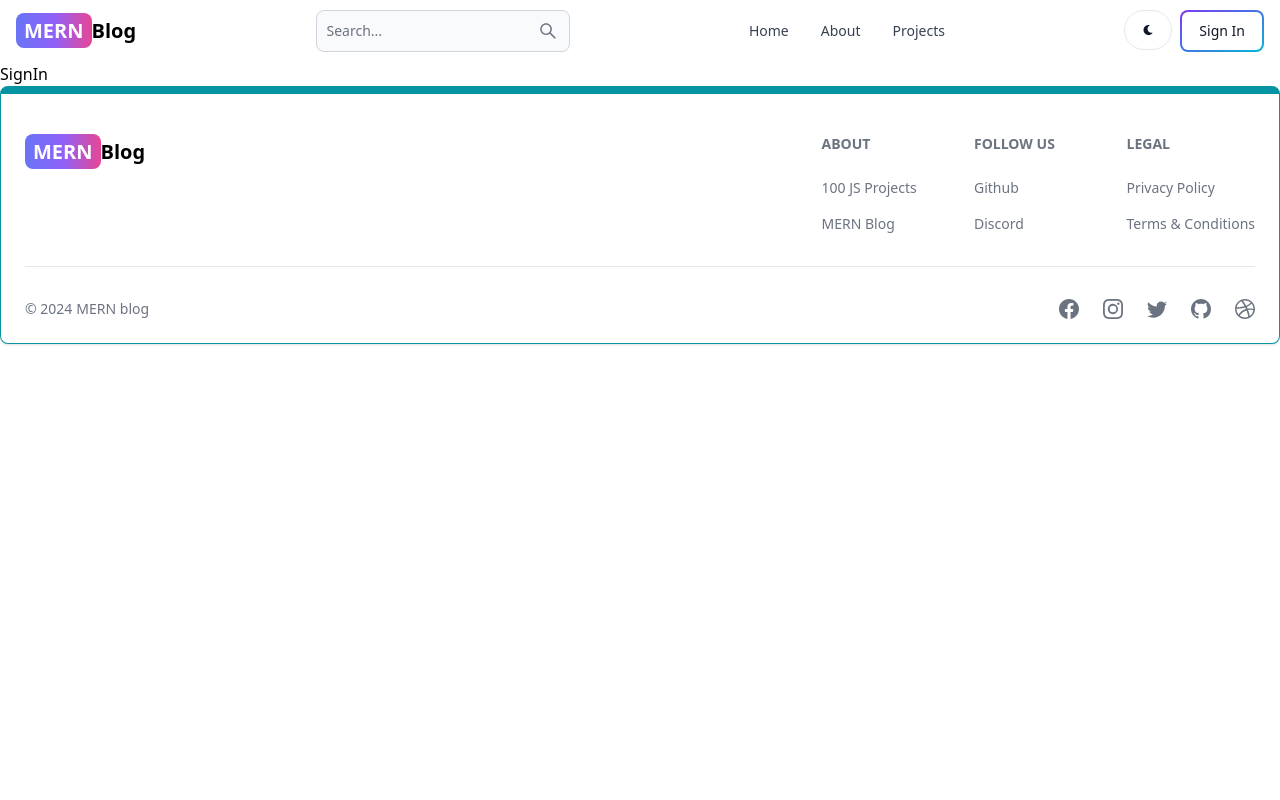
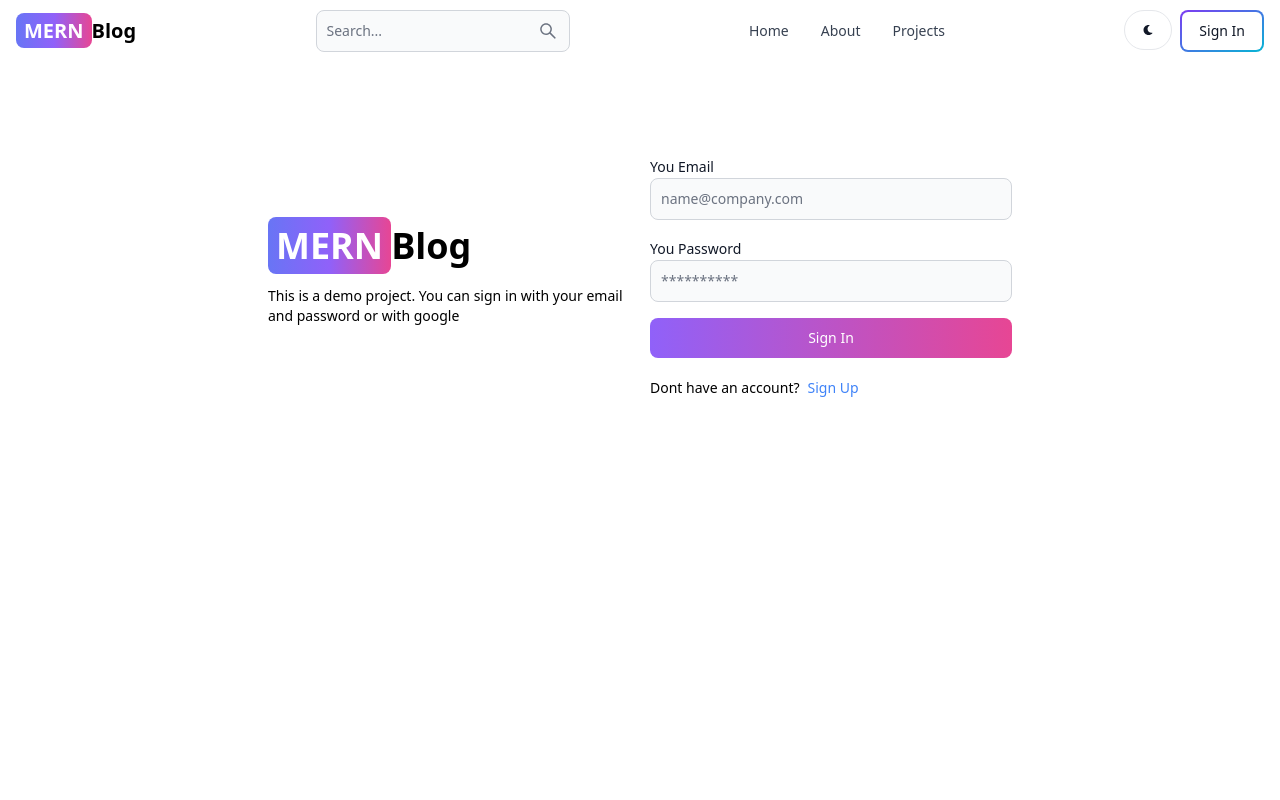
Before and after one commit to AKHILESHPATIDAR01/MERN-BLOG, a React (Vite) app in the folder client/: page /sign-in in a window 1280 px wide. Shown: the top 800 px of the page. Built offline with nearby package versions, Linux system fonts and the light colour scheme.

Commit message:
Complete sign in  page functionality

```diff
--- a/client/src/pages/SignIn.jsx
+++ b/client/src/pages/SignIn.jsx
@@ -1,7 +1,113 @@
-import React from 'react'
+import { Alert, Button, Label, TextInput, Spinner } from "flowbite-react";
+import React, { useState } from "react";
+import { Link, useNavigate } from "react-router-dom";
 
 export default function SignIn() {
+  const [formData, setFormData] = useState({});
+  const [errorMessage, setErrorMessage] = useState(null);
+  const [loading, setLoading] = useState(false);
+  const navigate = useNavigate();
+
+  const handleChange = (e) => {
+    setFormData({ ...formData, [e.target.id]: e.target.value.trim() });
+  };
+
+  const handleSubmit = async (e) => {
+    e.preventDefault();
+
+    if (!formData.email || !formData.password) {
+      return setErrorMessage("Please fill out all fields.");
+    }
+
+    try {
+      setLoading(true);
+      setErrorMessage(null);
+      const res = await fetch("/api/auth/signin", {
+        method: "POST",
+        headers: { "Content-Type": "application/json" },
+        body: JSON.stringify(formData),
+      });
+      const data = await res.json();
+      if (data.success === false) {
+        return setErrorMessage(data.message);
+      }
+      setLoading(false);
+      if (res.ok) {
+        navigate("/");
+      }
+    } catch (error) {
+      setErrorMessage(error.message);
+      setLoading(false);
+    }
+  };
+
   return (
-    <div>SignIn</div>
-  )
+    <div className="min-h-screen mt-20">
+      <div className="flex p-3 max-w-3xl mx-auto flex-col md:flex-row md:items-center gap-5">
+        {/* Left */}
+        <div className="flex-1">
+          <Link to="/" className="font-bold dark:text-white text-4xl">
+            <span className="px-2 py-1 bg-gradient-to-r from-indigo-500 via-purple-500 to-pink-500 rounded-lg text-white">
+              MERN
+            </span>
+            Blog
+          </Link>
+          <p className="text-sm mt-5">
+            This is a demo project. You can sign in with your email and password
+            or with google
+          </p>
+        </div>
+
+        {/* Right */}
+        <div className="flex-1">
+          <form className="flex flex-col gap-4" onSubmit={handleSubmit}>
+            <div>
+              <Label value="You Email" />
+              <TextInput
+                type="text"
+                placeholder="name@company.com"
+                id="email"
+                onChange={handleChange}
+              />
+            </div>
+            <div>
+              <Label value="You Password" />
+              <TextInput
+                type="password"
+                placeholder="**********"
+                id="password"
+                onChange={handleChange}
+              />
+            </div>
+            <Button
+              gradientDuoTone="purpleToPink"
+              type="submit"
+              disabled={loading}
+            >
+              {loading ? (
+                <>
+                  <Spinner size="sm" />
+                  <span className="pl-3">Loading...</span>
+                </>
+              ) : (
+                "Sign In"
+              )}
+            </Button>
+          </form>
+          <div className="flex gap-2 text-sm mt-5">
+            <span>Dont have an account?</span>
+            <Link to="/sign-up" className="text-blue-500">
+              Sign Up
+            </Link>
+          </div>
+
+          {errorMessage && (
+            <Alert className="mt-5" color="failure">
+              {errorMessage}
+            </Alert>
+          )}
+        </div>
+      </div>
+    </div>
+  );
 }
```
